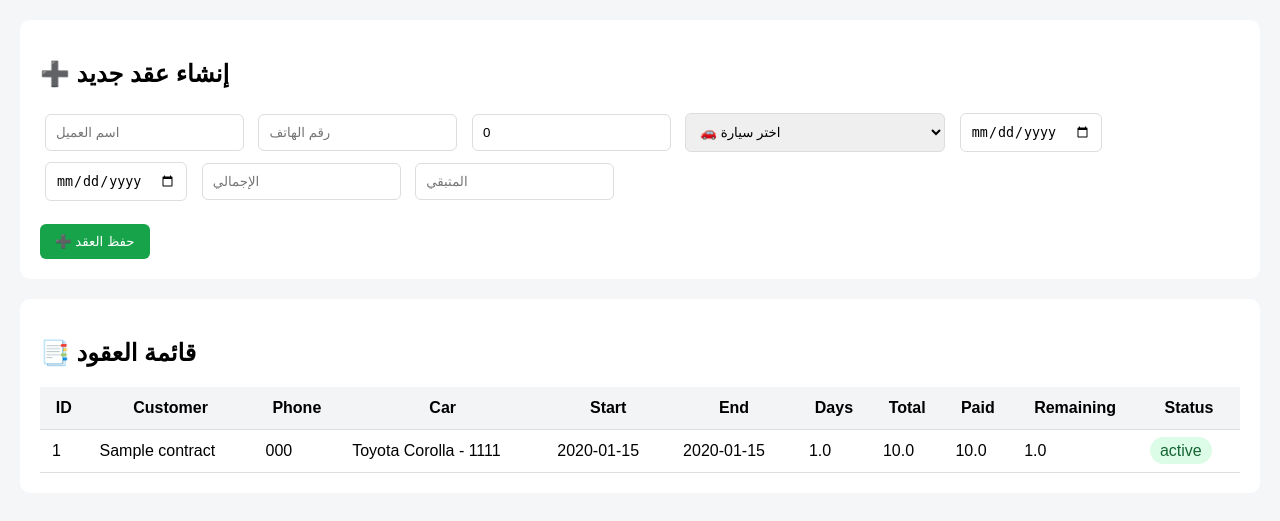
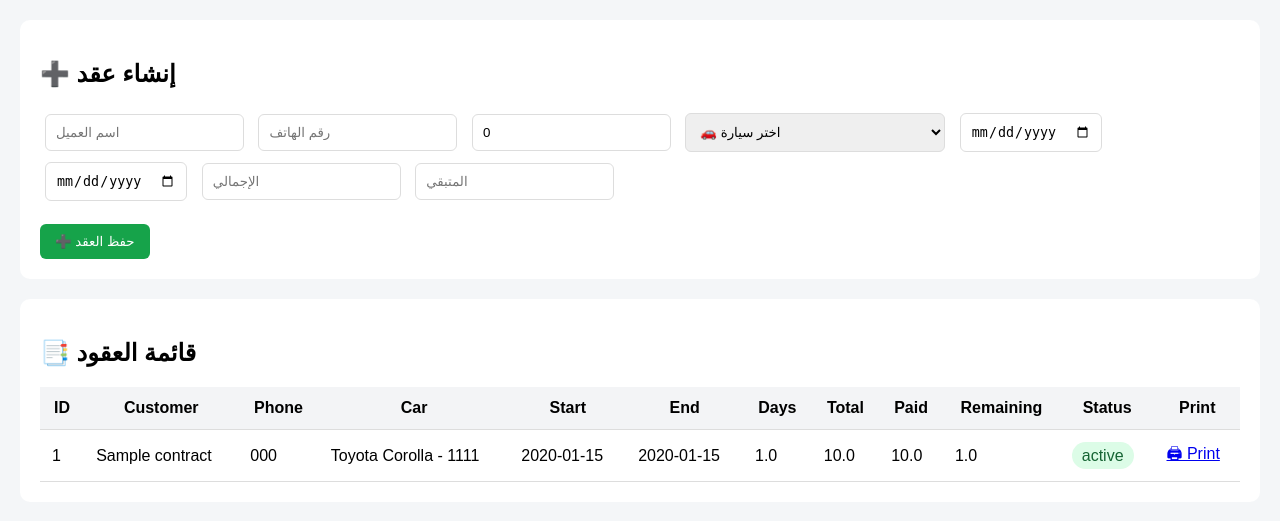
Before and after one commit to bkawash-ops/car-rental, a Flask app: page /contracts in a window 1280 px wide. Shown: the part 56-577 px from the top of the page. Run offline with Flask 3, Linux system fonts and the light colour scheme; the visitor is signed in with stand-in values (Sample User, id 1); data comes from the database, SQL or seed files in the repository; tables that the repository leaves empty hold one stand-in row (values such as "Sample post").

Commit message:
Update contracts.html

```diff
--- a/templates/contracts.html
+++ b/templates/contracts.html
@@ -72,9 +72,6 @@
         .badge {
             padding: 5px 10px;
             border-radius: 20px;
-        }
-
-        .active {
             background: #dcfce7;
             color: #166534;
         }
@@ -98,14 +95,14 @@
 
 <!-- CREATE CONTRACT -->
 <div class="card">
-        <h2>➕ إنشاء عقد جديد</h2>
+    <h2>➕ إنشاء عقد</h2>
 
     <form method="POST" action="/create_contract">
 
         <input name="customer_name" placeholder="اسم العميل" required>
         <input name="customer_phone" placeholder="رقم الهاتف" required>
 
-            <!-- الدفع -->
+        <!-- الدفعة -->
         <input name="paid_amount" placeholder="الدفعة المدفوعة" value="0" oninput="calcPrice()">
 
         <!-- السيارة -->
@@ -133,7 +130,7 @@
     </form>
 </div>
 
-    <!-- CONTRACTS LIST -->
+<!-- CONTRACTS TABLE -->
 <div class="card">
     <h2>📑 قائمة العقود</h2>
 
@@ -150,6 +147,7 @@
             <th>Paid</th>
             <th>Remaining</th>
             <th>Status</th>
+            <th>Print</th>
         </tr>
 
         {% for c in contracts %}
@@ -164,11 +162,15 @@
             <td>{{ c.total_price }}</td>
             <td>{{ c.paid_amount }}</td>
             <td>{{ c.remaining }}</td>
+            <td><span class="badge">{{ c.status }}</span></td>
             <td>
-                    <span class="badge active">{{ c.status }}</span>
+                <a href="/print_contract/{{ c.id }}" target="_blank">
+                    🖨 Print
+                </a>
             </td>
         </tr>
         {% endfor %}
+
     </table>
 </div>
 
@@ -180,6 +182,7 @@ function calcPrice() {
     let car = document.querySelector('[name="car_id"]');
     let start = document.querySelector('[name="start_date"]').value;
     let end = document.querySelector('[name="end_date"]').value;
+
     let paid = parseFloat(document.querySelector('[name="paid_amount"]').value || 0);
 
     let totalField = document.querySelector('[name="total_price"]');
```
Lines whose indentation alone changed are shown as unchanged.
